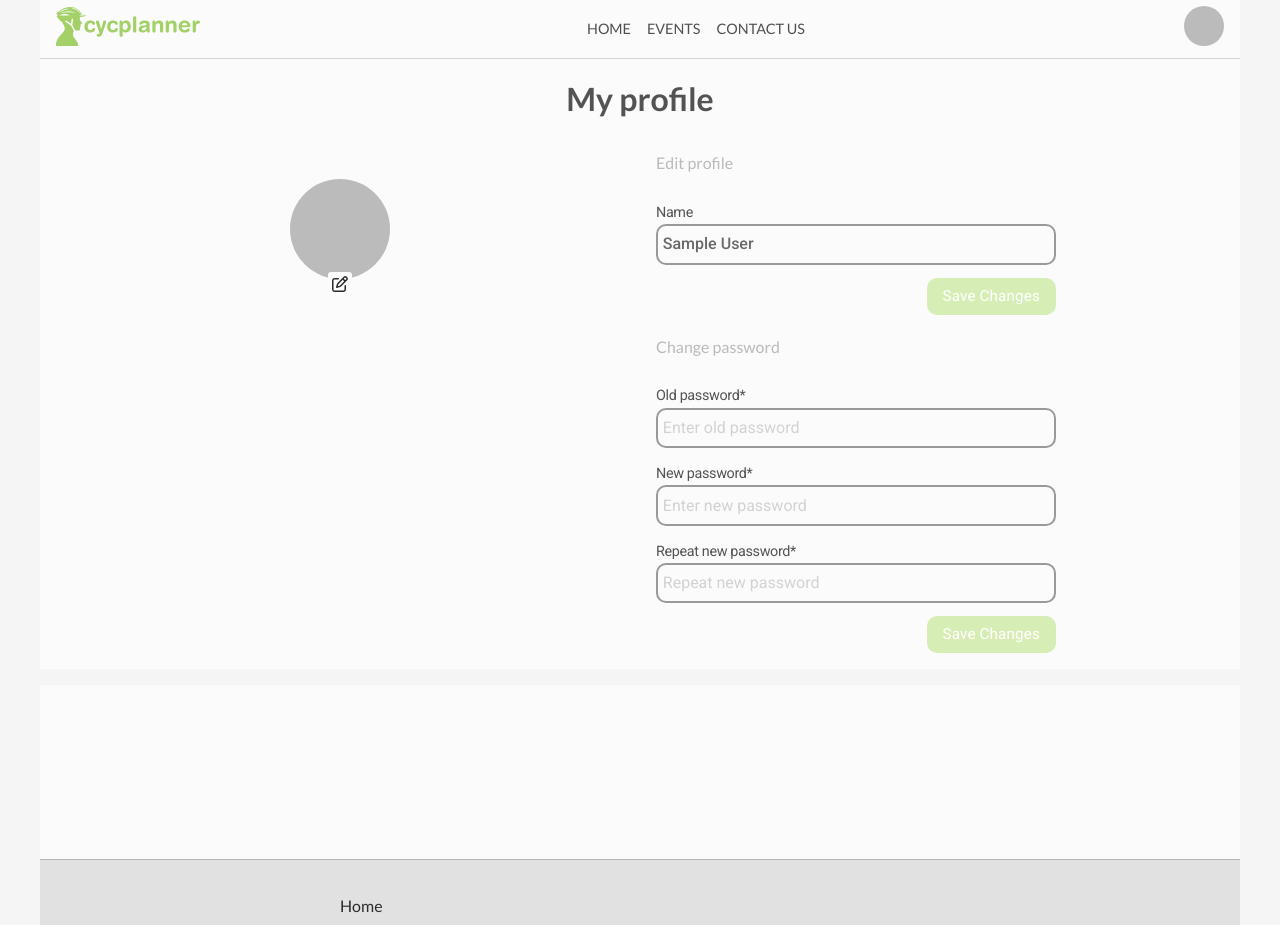
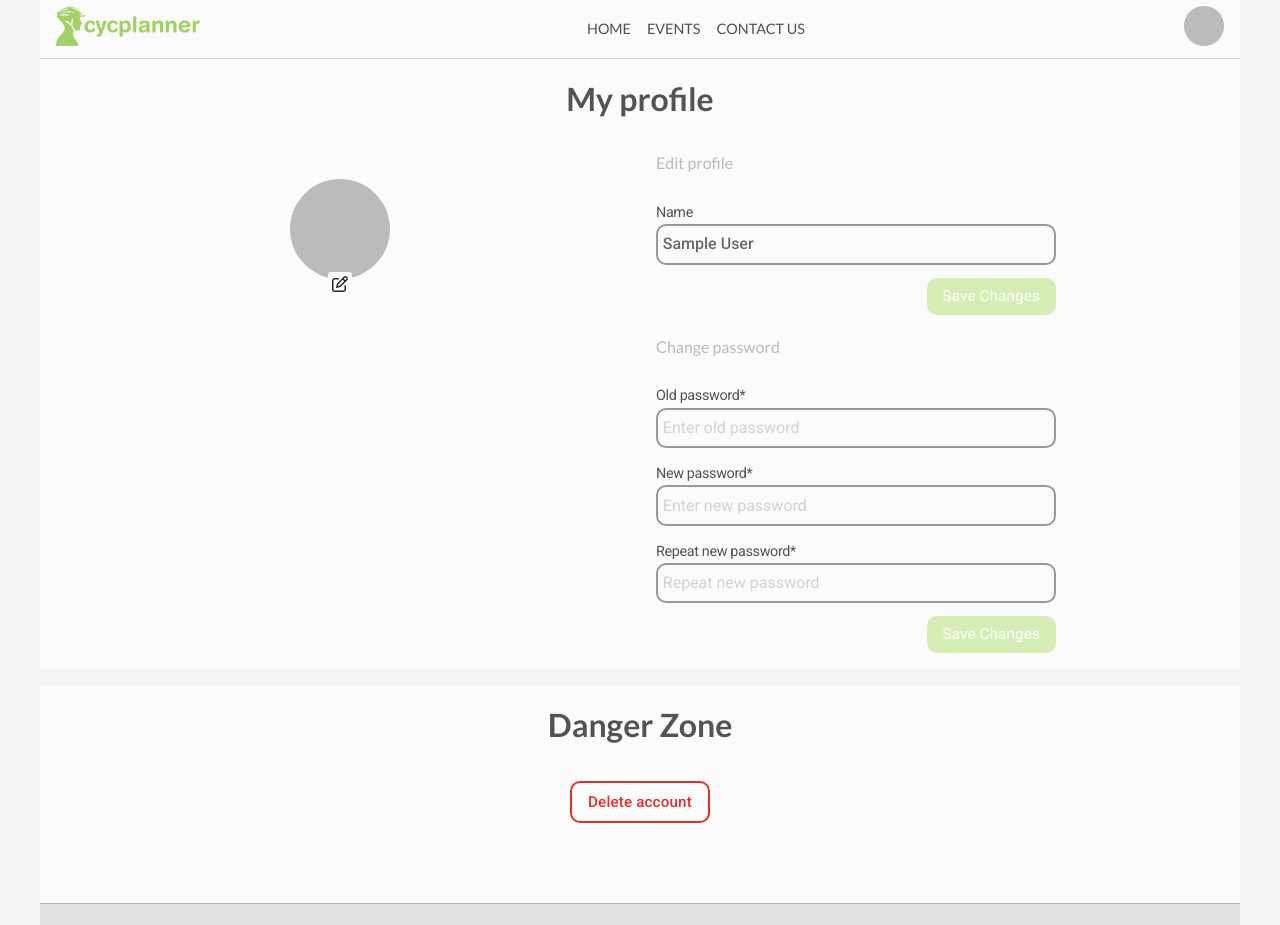
Before and after one commit to vladokuskov/cycplanner, a Next.js app: page /profile in a window 1280 px wide. Shown: the top 925 px of the page. Built offline with nearby package versions, Linux system fonts and the light colour scheme; no server answers; sample sign-in values are in the browser's storage.

Commit message:
added basic account deletion function

```diff
--- /dev/null
+++ b/src/components/styledComponents/profile/DeleteSection/ProfileDeleteSection.tsx
@@ -0,0 +1,49 @@
+import { useAuth } from '@/context/AuthContext';
+import { deleteUser } from 'firebase/auth';
+import styled from 'styled-components';
+import { Button } from '../../Button';
+import { Title } from '../StyledProfile';
+
+const ProfileDeleteSectionWrapper = styled.section`
+  width: 100%;
+  display: flex;
+  align-items: center;
+  flex-direction: column;
+  gap: 1rem;
+  margin-bottom: 5rem;
+`;
+
+const ProfileDeleteSection = () => {
+  const { user, logoutUser } = useAuth();
+
+  const handleAccountDelete = async () => {
+    try {
+      const result = window.confirm(
+        'Are you sure you want to delete your account?'
+      );
+      if (result) {
+        user && (await deleteUser(user));
+        logoutUser();
+      } else {
+        return null;
+      }
+    } catch (err) {
+      console.log(err);
+    }
+  };
+
+  return (
+    <ProfileDeleteSectionWrapper>
+      <Title>Danger Zone</Title>
+      <Button
+        text="Delete account"
+        variant="danger"
+        bold
+        size="sm2"
+        onClick={handleAccountDelete}
+      />
+    </ProfileDeleteSectionWrapper>
+  );
+};
+
+export { ProfileDeleteSection };
--- a/src/firebase/profile.ts
+++ b/src/firebase/profile.ts
@@ -14,9 +14,7 @@ import {
   ProviderId,
   reauthenticateWithPopup,
   reauthenticateWithCredential,
-  AuthCredential,
   EmailAuthProvider,
-  EmailAuthCredential,
 } from 'firebase/auth';
 import {
   deleteObject,
--- a/src/pages/profile/index.tsx
+++ b/src/pages/profile/index.tsx
@@ -10,6 +10,7 @@ import {
   Title,
 } from '@/components/styledComponents/profile/StyledProfile';
 import { EditSection } from '@/components/styledComponents/profile/EditSection/EditSection';
+import { ProfileDeleteSection } from '@/components/styledComponents/profile/DeleteSection/ProfileDeleteSection';
 
 export default function Web() {
   const DynamicLayout = dynamic(() => import('@/modules/layout'), {
@@ -29,6 +30,7 @@ export default function Web() {
             <EditSection />
           </ProfileEditingSection>
           <PageSeparator />
+          <ProfileDeleteSection />
         </StyledContainer>
       </DynamicLayout>
     </PrivateRoute>
```
